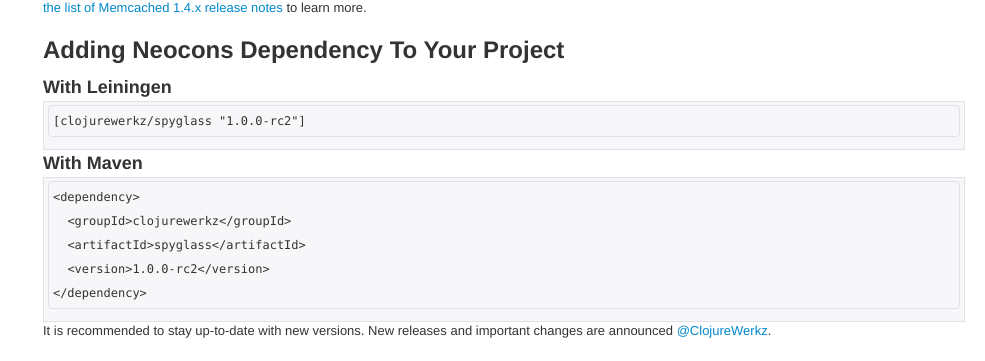
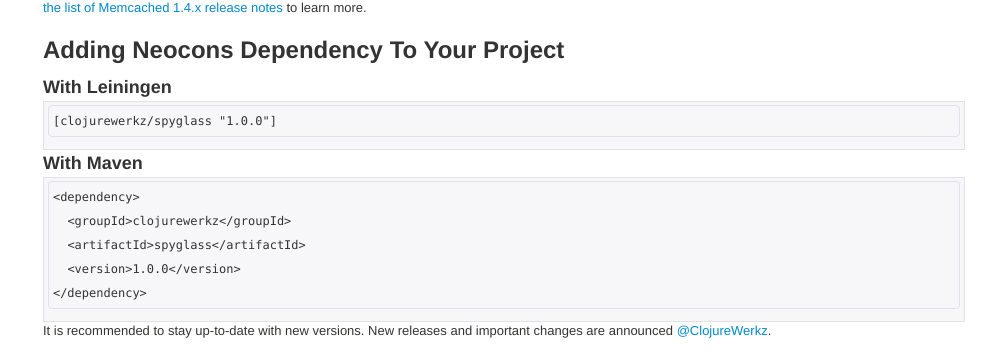
Before and after one commit to clojurewerkz/spyglass.docs, a Jekyll site: the page built from articles/getting_started.md, in a window 1280 px wide and 900 px high, scrolled down 513 px. Shown: the part 146-507 px from the top of the window, without its empty margins (295-1280 px from the left). Built offline with Jekyll 4.4.1, drawn with Linux system fonts in a browser that asks for light colours; some web fonts are replaced.

Commit message:
1.0.0 is out

```diff
--- a/articles/getting_started.md
+++ b/articles/getting_started.md
@@ -49,14 +49,14 @@
 
 ### With Leiningen
 
-    [clojurewerkz/spyglass "1.0.0-rc2"]
+    [clojurewerkz/spyglass "1.0.0"]
 
 ### With Maven
 
     <dependency>
       <groupId>clojurewerkz</groupId>
       <artifactId>spyglass</artifactId>
-      <version>1.0.0-rc2</version>
+      <version>1.0.0</version>
     </dependency>
 
 It is recommended to stay up-to-date with new versions. New releases and important changes are announced [@ClojureWerkz](http://twitter.com/ClojureWerkz).
```
